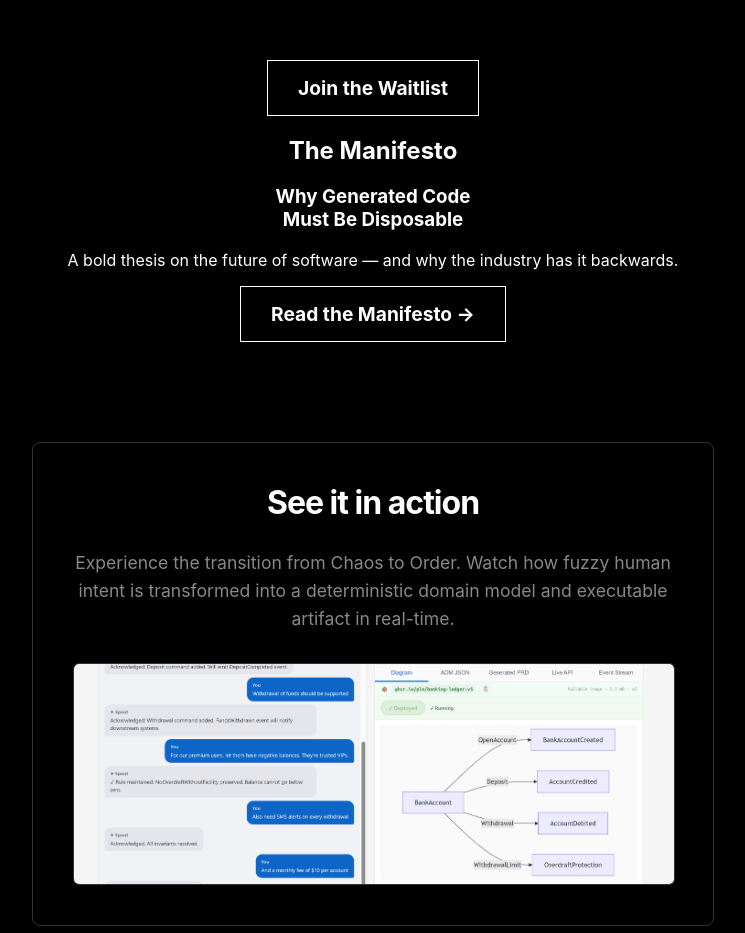
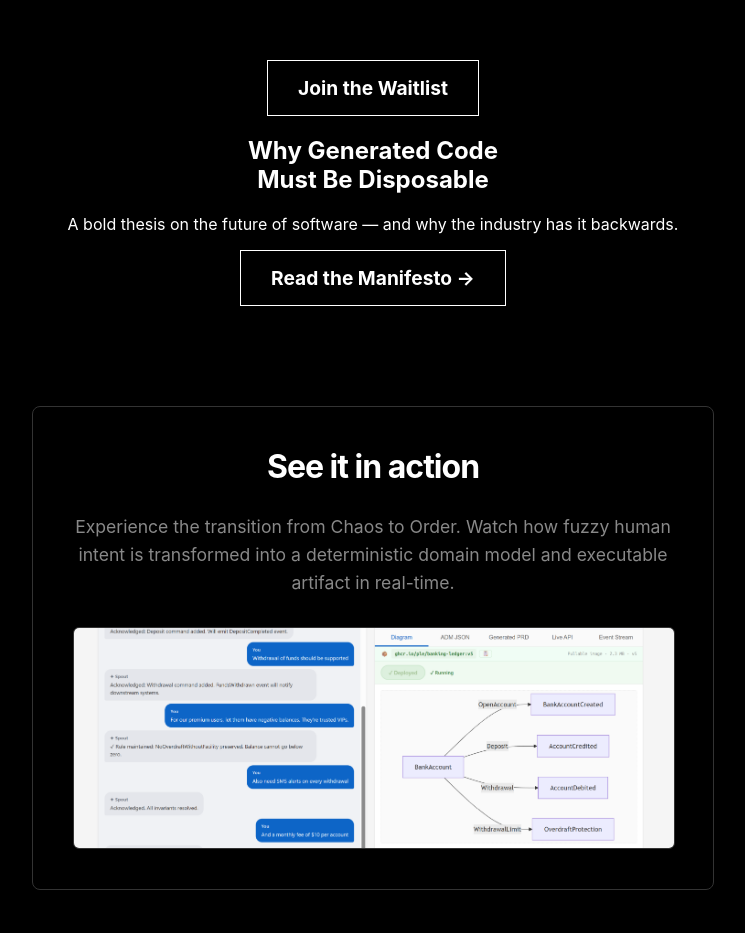
Before and after one commit to simgaudi/ple.simway.io, a website: page index.html in a window 1280 px wide. Shown: the part 800-1733 px from the top of the page, without its empty margins (267-1012 px from the left). Drawn offline with Linux system fonts and the light colour scheme.

Commit message:
feat: add .gitignore for environment and Vercel files; update manifesto teaser heading

```diff
--- a/index.html
+++ b/index.html
@@ -511,8 +511,7 @@
         </div>
 
         <div class="manifesto-teaser">
-            <h2>The Manifesto</h2>
-            <h3>Why Generated Code<br>Must Be Disposable</h3>
+            <h2>Why Generated Code<br>Must Be Disposable</h2>
             <p>A bold thesis on the future of software — and why the industry has it backwards.</p>
             <a href="/manifesto" class="cta">Read the Manifesto →</a>
         </div>
```
Also changed, not shown: 1 other file.
